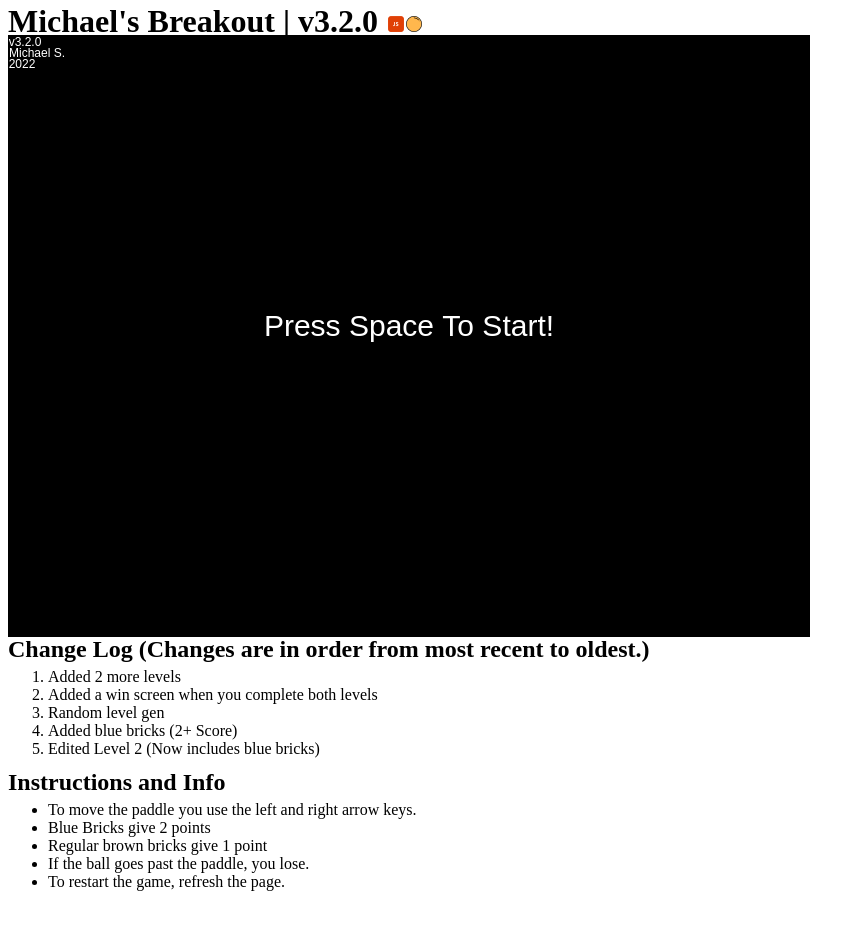
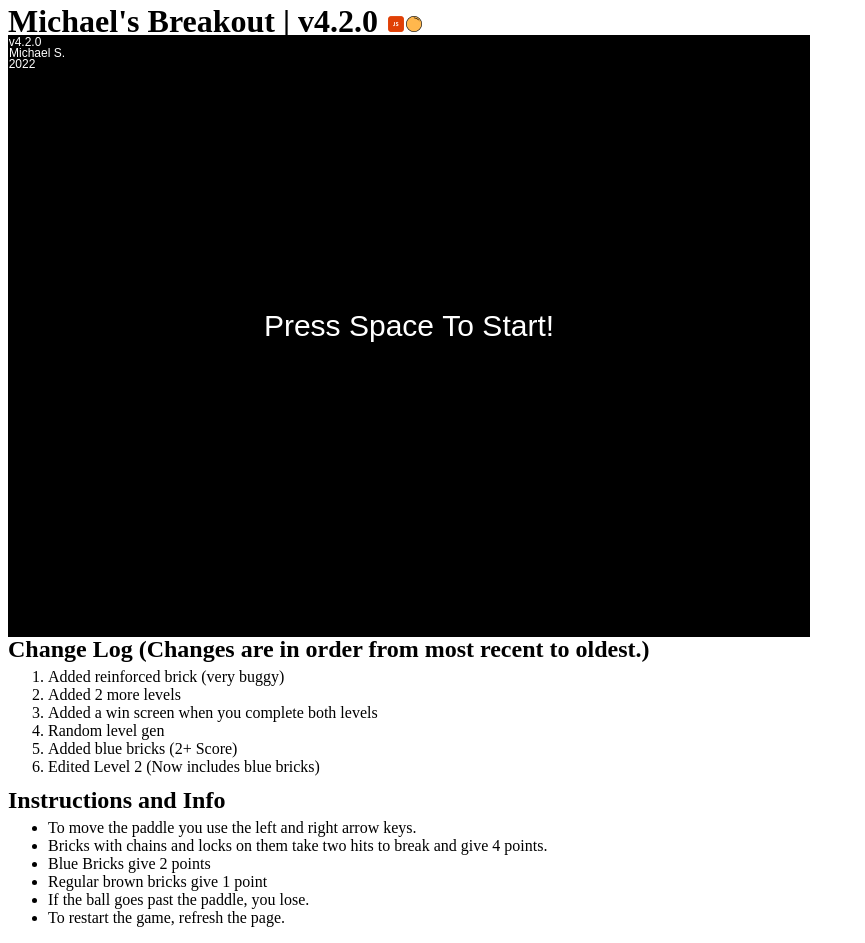
Before and after one commit to bear148/Breakout-Game, a website with bundled scripts: page index.html in a window 1280 px wide. Shown: the whole page, without its empty margins (0-865 px from the left). Before the commit the page ends 907 px from the top, so only its background shows below. Built offline with nearby package versions, Linux system fonts and the light colour scheme.

Commit message:
Update Version 4.2.0

```diff
--- a/index.html
+++ b/index.html
@@ -9,11 +9,13 @@
 		<img id="ball" src='src/img/ball.png' style="display: none;">
 		<img id="brick" src='src/img/brick.png' style="display: none;">
 		<img id="brick2" src='src/img/brick2.png' style="display: none;">
-		<h1 style="margin-bottom:-5px;margin-top:-5px;">Michael's Breakout | v3.2.0<img src="js-16.png" style="padding-left:10px;"><img src="ball.ico" style="padding-left:2px;"></h1>
+		<img id="brick3" src='src/img/brick3.png' style="display: none;">
+		<h1 style="margin-bottom:-5px;margin-top:-5px;">Michael's Breakout | v4.2.0<img src="js-16.png" style="padding-left:10px;"><img src="ball.ico" style="padding-left:2px;"></h1>
 		<canvas id="gameScreen" width="800" height="600" style="border:1px solid #000000;"></canvas>
 		<script type="module" src="src/main.js"></script>
 		<h2 style="margin-top:-5px;">Change Log (Changes are in order from most recent to oldest.)</h2>
 		<ol style="margin-top:-15px;">
+			<li>Added reinforced brick (very buggy)</li>
 			<li>Added 2 more levels</li>
 			<li>Added a win screen when you complete both levels</li>
 			<li>Random level gen</li>
@@ -23,6 +25,7 @@
 		<h2 style="margin-top:-5px;">Instructions and Info</h2>
 		<ul style="margin-top:-15px;">
 			<li>To move the paddle you use the left and right arrow keys.</li>
+			<li>Bricks with chains and locks on them take two hits to break and give 4 points.</li>
 			<li>Blue Bricks give 2 points</li>
 			<li>Regular brown bricks give 1 point</li>
 			<li>If the ball goes past the paddle, you lose.</li>
--- /dev/null
+++ b/src/brick3.js
@@ -0,0 +1,33 @@
+import {detectCollision} from "./collisionDetection.js";
+
+export default class Brick3 {
+	constructor(game, position) {
+		this.image = document.getElementById("brick3");
+		this.position = position;
+		this.game =  game;
+		this.width = 80;
+		this.height = 24;
+		this.hit = false;
+		this.hits = 0;
+		this.markedForDeletion = false;
+	}
+
+	update() {
+		if(detectCollision(this.game.ball, this)) {
+			this.game.ball.speed.y = -this.game.ball.speed.y;
+			this.markedForDeletion = false;
+			this.hits++;
+			if(this.hits == 2) {
+				this.markedForDeletion = true;
+				this.game.score++;
+				this.game.score++;
+				this.game.score++;
+				this.game.score++;
+			}
+		};
+	}
+
+	draw(ctx) {
+		ctx.drawImage(this.image, this.position.x, this.position.y, this.width, this.height);
+	}
+}
--- a/src/game.js
+++ b/src/game.js
@@ -28,7 +28,7 @@ export default class Game {
 		this.score = 0;
 		this.showScore = false;
 		this.scoreX = 10;
-		this.version = "v3.2.0";
+		this.version = "v4.2.0";
 		this.author = "Michael S.";
 		this.year = "2022";
 		this.levelsPassed = 0;
--- a/src/levels.js
+++ b/src/levels.js
@@ -1,5 +1,6 @@
 import Brick from './brick.js';
 import Brick2 from './brick2.js';
+import Brick3 from './brick3.js';
 import { randInt } from './randInt.js';
 
 export function buildLevel(game, level) {
@@ -20,6 +21,13 @@ export function buildLevel(game, level) {
         };
         bricks.push(new Brick2(game, position));
       }
+      if (brick === 3) {
+        let position = {
+          x: 80 * brickIndex,
+          y: 75 + 24 * rowIndex
+        };
+        bricks.push(new Brick3(game, position));
+      }
     });
   });
   return bricks;
@@ -27,33 +35,33 @@ export function buildLevel(game, level) {
 
 
 export const level1 = [
-  [randInt(0, 2), randInt(0, 2), randInt(0, 2), randInt(0, 2), randInt(0, 2), randInt(0, 2), randInt(0, 2), randInt(0, 2), randInt(0, 2), randInt(0, 2)],
-  [randInt(0, 2), randInt(0, 2), randInt(0, 2), randInt(0, 2), randInt(0, 2), randInt(0, 2), randInt(0, 2), randInt(0, 2), randInt(0, 2), randInt(0, 2)],
-  [randInt(0, 2), randInt(0, 2), randInt(0, 2), randInt(0, 2), randInt(0, 2), randInt(0, 2), randInt(0, 2), randInt(0, 2), randInt(0, 2), randInt(0, 2)],
-  [randInt(0, 2), randInt(0, 2), randInt(0, 2), randInt(0, 2), randInt(0, 2), randInt(0, 2), randInt(0, 2), randInt(0, 2), randInt(0, 2), randInt(0, 2)],
-  [randInt(0, 2), randInt(0, 2), randInt(0, 2), randInt(0, 2), randInt(0, 2), randInt(0, 2), randInt(0, 2), randInt(0, 2), randInt(0, 2), randInt(0, 2)]
+  [randInt(0, 3), randInt(0, 3), randInt(0, 3), randInt(0, 3), randInt(0, 3), randInt(0, 3), randInt(0, 3), randInt(0, 3), randInt(0, 3), randInt(0, 3)],
+  [randInt(0, 3), randInt(0, 3), randInt(0, 3), randInt(0, 3), randInt(0, 3), randInt(0, 3), randInt(0, 3), randInt(0, 3), randInt(0, 3), randInt(0, 3)],
+  [randInt(0, 3), randInt(0, 3), randInt(0, 3), randInt(0, 3), randInt(0, 3), randInt(0, 3), randInt(0, 3), randInt(0, 3), randInt(0, 3), randInt(0, 3)],
+  [randInt(0, 3), randInt(0, 3), randInt(0, 3), randInt(0, 3), randInt(0, 3), randInt(0, 3), randInt(0, 3), randInt(0, 3), randInt(0, 3), randInt(0, 3)],
+  [randInt(0, 3), randInt(0, 3), randInt(0, 3), randInt(0, 3), randInt(0, 3), randInt(0, 3), randInt(0, 3), randInt(0, 3), randInt(0, 3), randInt(0, 3)]
 ];
 
 export const level2 = [
-  [randInt(0, 2), randInt(0, 2), randInt(0, 2), randInt(0, 2), randInt(0, 2), randInt(0, 2), randInt(0, 2), randInt(0, 2), randInt(0, 2), randInt(0, 2)],
-  [randInt(0, 2), randInt(0, 2), randInt(0, 2), randInt(0, 2), randInt(0, 2), randInt(0, 2), randInt(0, 2), randInt(0, 2), randInt(0, 2), randInt(0, 2)],
-  [randInt(0, 2), randInt(0, 2), randInt(0, 2), randInt(0, 2), randInt(0, 2), randInt(0, 2), randInt(0, 2), randInt(0, 2), randInt(0, 2), randInt(0, 2)],
-  [randInt(0, 2), randInt(0, 2), randInt(0, 2), randInt(0, 2), randInt(0, 2), randInt(0, 2), randInt(0, 2), randInt(0, 2), randInt(0, 2), randInt(0, 2)],
-  [randInt(0, 2), randInt(0, 2), randInt(0, 2), randInt(0, 2), randInt(0, 2), randInt(0, 2), randInt(0, 2), randInt(0, 2), randInt(0, 2), randInt(0, 2)]
+  [randInt(0, 3), randInt(0, 3), randInt(0, 3), randInt(0, 3), randInt(0, 3), randInt(0, 3), randInt(0, 3), randInt(0, 3), randInt(0, 3), randInt(0, 3)],
+  [randInt(0, 3), randInt(0, 3), randInt(0, 3), randInt(0, 3), randInt(0, 3), randInt(0, 3), randInt(0, 3), randInt(0, 3), randInt(0, 3), randInt(0, 3)],
+  [randInt(0, 3), randInt(0, 3), randInt(0, 3), randInt(0, 3), randInt(0, 3), randInt(0, 3), randInt(0, 3), randInt(0, 3), randInt(0, 3), randInt(0, 3)],
+  [randInt(0, 3), randInt(0, 3), randInt(0, 3), randInt(0, 3), randInt(0, 3), randInt(0, 3), randInt(0, 3), randInt(0, 3), randInt(0, 3), randInt(0, 3)],
+  [randInt(0, 3), randInt(0, 3), randInt(0, 3), randInt(0, 3), randInt(0, 3), randInt(0, 3), randInt(0, 3), randInt(0, 3), randInt(0, 3), randInt(0, 3)]
 ];
 
 export const level3 = [
-  [randInt(0, 2), randInt(0, 2), randInt(0, 2), randInt(0, 2), randInt(0, 2), randInt(0, 2), randInt(0, 2), randInt(0, 2), randInt(0, 2), randInt(0, 2)],
-  [randInt(0, 2), randInt(0, 2), randInt(0, 2), randInt(0, 2), randInt(0, 2), randInt(0, 2), randInt(0, 2), randInt(0, 2), randInt(0, 2), randInt(0, 2)],
-  [randInt(0, 2), randInt(0, 2), randInt(0, 2), randInt(0, 2), randInt(0, 2), randInt(0, 2), randInt(0, 2), randInt(0, 2), randInt(0, 2), randInt(0, 2)],
-  [randInt(0, 2), randInt(0, 2), randInt(0, 2), randInt(0, 2), randInt(0, 2), randInt(0, 2), randInt(0, 2), randInt(0, 2), randInt(0, 2), randInt(0, 2)],
-  [randInt(0, 2), randInt(0, 2), randInt(0, 2), randInt(0, 2), randInt(0, 2), randInt(0, 2), randInt(0, 2), randInt(0, 2), randInt(0, 2), randInt(0, 2)]
+  [randInt(0, 3), randInt(0, 3), randInt(0, 3), randInt(0, 3), randInt(0, 3), randInt(0, 3), randInt(0, 3), randInt(0, 3), randInt(0, 3), randInt(0, 3)],
+  [randInt(0, 3), randInt(0, 3), randInt(0, 3), randInt(0, 3), randInt(0, 3), randInt(0, 3), randInt(0, 3), randInt(0, 3), randInt(0, 3), randInt(0, 3)],
+  [randInt(0, 3), randInt(0, 3), randInt(0, 3), randInt(0, 3), randInt(0, 3), randInt(0, 3), randInt(0, 3), randInt(0, 3), randInt(0, 3), randInt(0, 3)],
+  [randInt(0, 3), randInt(0, 3), randInt(0, 3), randInt(0, 3), randInt(0, 3), randInt(0, 3), randInt(0, 3), randInt(0, 3), randInt(0, 3), randInt(0, 3)],
+  [randInt(0, 3), randInt(0, 3), randInt(0, 3), randInt(0, 3), randInt(0, 3), randInt(0, 3), randInt(0, 3), randInt(0, 3), randInt(0, 3), randInt(0, 3)]
 ];
 
 export const level4 = [
-  [randInt(0, 2), randInt(0, 2), randInt(0, 2), randInt(0, 2), randInt(0, 2), randInt(0, 2), randInt(0, 2), randInt(0, 2), randInt(0, 2), randInt(0, 2)],
-  [randInt(0, 2), randInt(0, 2), randInt(0, 2), randInt(0, 2), randInt(0, 2), randInt(0, 2), randInt(0, 2), randInt(0, 2), randInt(0, 2), randInt(0, 2)],
-  [randInt(0, 2), randInt(0, 2), randInt(0, 2), randInt(0, 2), randInt(0, 2), randInt(0, 2), randInt(0, 2), randInt(0, 2), randInt(0, 2), randInt(0, 2)],
-  [randInt(0, 2), randInt(0, 2), randInt(0, 2), randInt(0, 2), randInt(0, 2), randInt(0, 2), randInt(0, 2), randInt(0, 2), randInt(0, 2), randInt(0, 2)],
-  [randInt(0, 2), randInt(0, 2), randInt(0, 2), randInt(0, 2), randInt(0, 2), randInt(0, 2), randInt(0, 2), randInt(0, 2), randInt(0, 2), randInt(0, 2)]
+  [randInt(0, 3), randInt(0, 3), randInt(0, 3), randInt(0, 3), randInt(0, 3), randInt(0, 3), randInt(0, 3), randInt(0, 3), randInt(0, 3), randInt(0, 3)],
+  [randInt(0, 3), randInt(0, 3), randInt(0, 3), randInt(0, 3), randInt(0, 3), randInt(0, 3), randInt(0, 3), randInt(0, 3), randInt(0, 3), randInt(0, 3)],
+  [randInt(0, 3), randInt(0, 3), randInt(0, 3), randInt(0, 3), randInt(0, 3), randInt(0, 3), randInt(0, 3), randInt(0, 3), randInt(0, 3), randInt(0, 3)],
+  [randInt(0, 3), randInt(0, 3), randInt(0, 3), randInt(0, 3), randInt(0, 3), randInt(0, 3), randInt(0, 3), randInt(0, 3), randInt(0, 3), randInt(0, 3)],
+  [randInt(0, 3), randInt(0, 3), randInt(0, 3), randInt(0, 3), randInt(0, 3), randInt(0, 3), randInt(0, 3), randInt(0, 3), randInt(0, 3), randInt(0, 3)]
 ];
```
Also changed, not shown: README.md, src/img/brick3.png (added).
